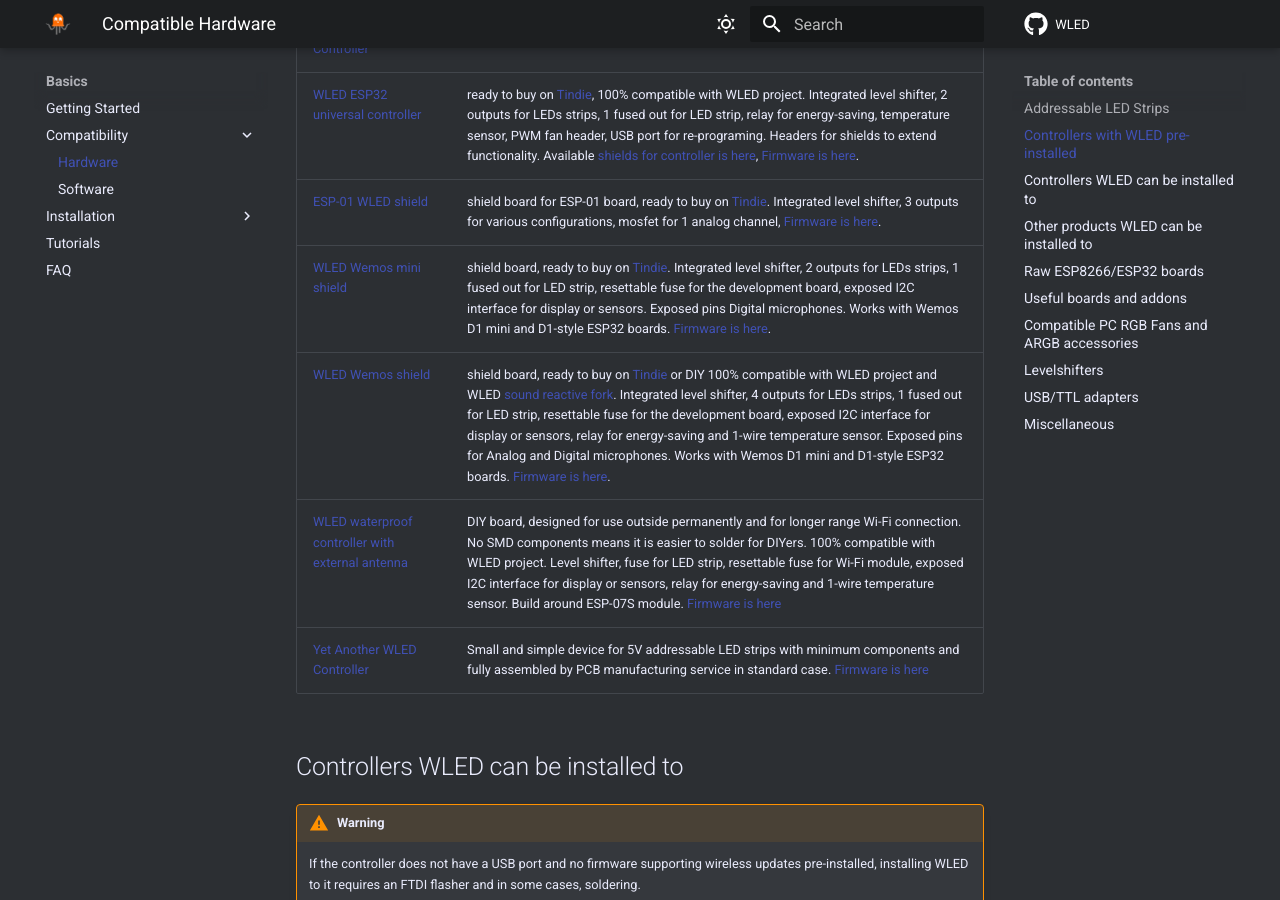
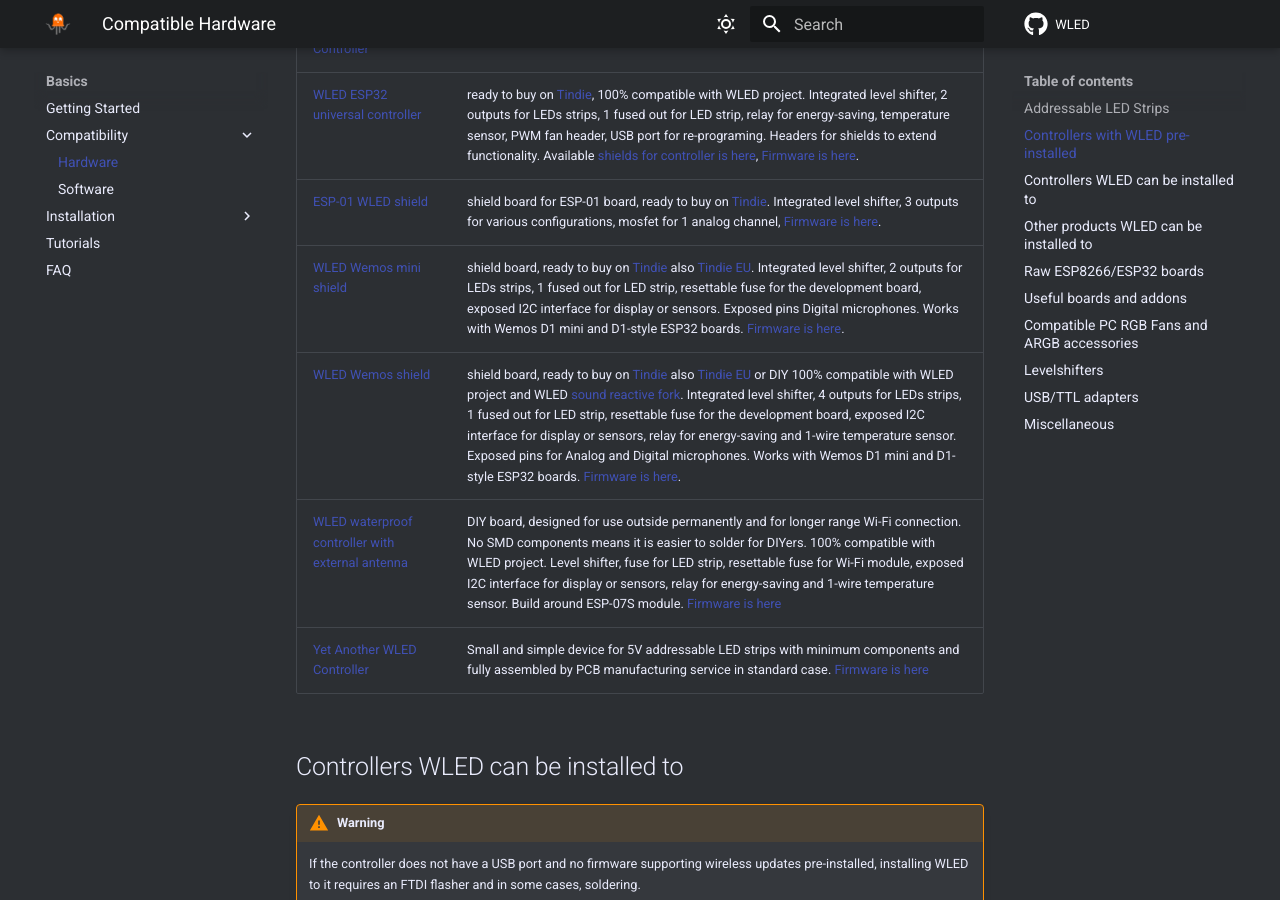
Before and after one commit to Aircoookie/WLED-Docs, an MkDocs documentation site: the page built from docs/basics/compatible-hardware.md, in a window 1280 px wide and 900 px high, scrolled down 3585 px. Built offline with MkDocs 1.6.1 and Material for MkDocs 9.7.7, drawn with Linux system fonts in a browser that asks for light colours; comment, search, counter and statistics services are not loaded.

Commit message:
Update compatible-hardware.md

```diff
--- a/docs/basics/compatible-hardware.md
+++ b/docs/basics/compatible-hardware.md
@@ -69,8 +69,8 @@
 [WLAN Pixel Controller](https://shop.codm.de/automation/pixel/30/wlan-pixel-controller) | Fully completed and control PCB with level shifter pre-flashed with WLED!
 [WLED ESP32 universal controller](https://github.com/srg74/WLED-ESP32-universal-controller) | ready to buy on [Tindie](https://www.tindie.com/products/27056/), 100% compatible with WLED project. Integrated level shifter, 2 outputs for LEDs strips, 1 fused out for LED strip, relay for energy-saving, temperature sensor, PWM fan header, USB port for re-programing. Headers for shields to extend functionality. Available [shields for controller is here](https://www.tindie.com/stores/serg74/),  [Firmware is here](https://github.com/srg74/WLED-ESP32-universal-controller/tree/main/Firmware).
 [ESP-01 WLED shield](https://www.tindie.com/products/24901/) | shield board for ESP-01 board, ready to buy on [Tindie](https://www.tindie.com/products/24901/). Integrated level shifter, 3 outputs for various configurations, mosfet for 1 analog channel, [Firmware is here](https://github.com/srg74/WLED-wemos-shield/tree/master/resources/Firmware/WLED_wemos_shield).
-[WLED Wemos mini shield](https://github.com/srg74/WLED-wemos-shield/tree/master/resources/mini_shield) | shield board, ready to buy on [Tindie](https://www.tindie.com/products/22680/). Integrated level shifter, 2 outputs for LEDs strips, 1 fused out for LED strip, resettable fuse for the development board, exposed I2C interface for display or sensors. Exposed pins Digital microphones. Works with Wemos D1 mini and D1-style ESP32 boards. [Firmware is here](https://github.com/srg74/WLED-wemos-shield/tree/master/resources/Firmware/WLED_wemos_shield).
-[WLED Wemos shield](https://github.com/srg74/WLED-wemos-shield) | shield board, ready to buy on [Tindie](https://www.tindie.com/products/22307/) or DIY 100% compatible with WLED project and WLED [sound reactive fork](https://github.com/atuline/WLED). Integrated level shifter, 4 outputs for LEDs strips, 1 fused out for LED strip, resettable fuse for the development board, exposed I2C interface for display or sensors, relay for energy-saving and 1-wire temperature sensor. Exposed pins for Analog and Digital microphones. Works with Wemos D1 mini and D1-style ESP32 boards. [Firmware is here](https://github.com/srg74/WLED-wemos-shield/tree/master/resources/Firmware/WLED_wemos_shield).
+[WLED Wemos mini shield](https://github.com/srg74/WLED-wemos-shield/tree/master/resources/mini_shield) | shield board, ready to buy on [Tindie](https://www.tindie.com/products/22680/) also [Tindie EU](https://www.tindie.com/products/28777/). Integrated level shifter, 2 outputs for LEDs strips, 1 fused out for LED strip, resettable fuse for the development board, exposed I2C interface for display or sensors. Exposed pins Digital microphones. Works with Wemos D1 mini and D1-style ESP32 boards. [Firmware is here](https://github.com/srg74/WLED-wemos-shield/tree/master/resources/Firmware/WLED_wemos_shield).
+[WLED Wemos shield](https://github.com/srg74/WLED-wemos-shield) | shield board, ready to buy on [Tindie](https://www.tindie.com/products/22307/) also [Tindie EU](https://www.tindie.com/products/28787/) or DIY 100% compatible with WLED project and WLED [sound reactive fork](https://github.com/atuline/WLED). Integrated level shifter, 4 outputs for LEDs strips, 1 fused out for LED strip, resettable fuse for the development board, exposed I2C interface for display or sensors, relay for energy-saving and 1-wire temperature sensor. Exposed pins for Analog and Digital microphones. Works with Wemos D1 mini and D1-style ESP32 boards. [Firmware is here](https://github.com/srg74/WLED-wemos-shield/tree/master/resources/Firmware/WLED_wemos_shield).
 [WLED waterproof controller with external antenna](https://github.com/srg74/Controller-for-WLED-firmware) | DIY board, designed for use outside permanently and for longer range Wi-Fi connection. No SMD components means it is easier to solder for DIYers. 100% compatible with WLED project. Level shifter, fuse for LED strip, resettable fuse for Wi-Fi module, exposed I2C interface for display or sensors, relay for energy-saving and 1-wire temperature sensor. Build around ESP-07S module. [Firmware is here](https://github.com/srg74/WLED-wemos-shield/tree/master/resources/Firmware/WLED_wemos_shield)
 [Yet Another WLED Controller](https://github.com/lizardsystems/yawl-controller) | Small and simple device for 5V addressable LED strips with minimum components and fully assembled by PCB manufacturing service in standard case. [Firmware is here](https://github.com/lizardsystems/yawl-controller/tree/main/firmware/WLED)
 
```
